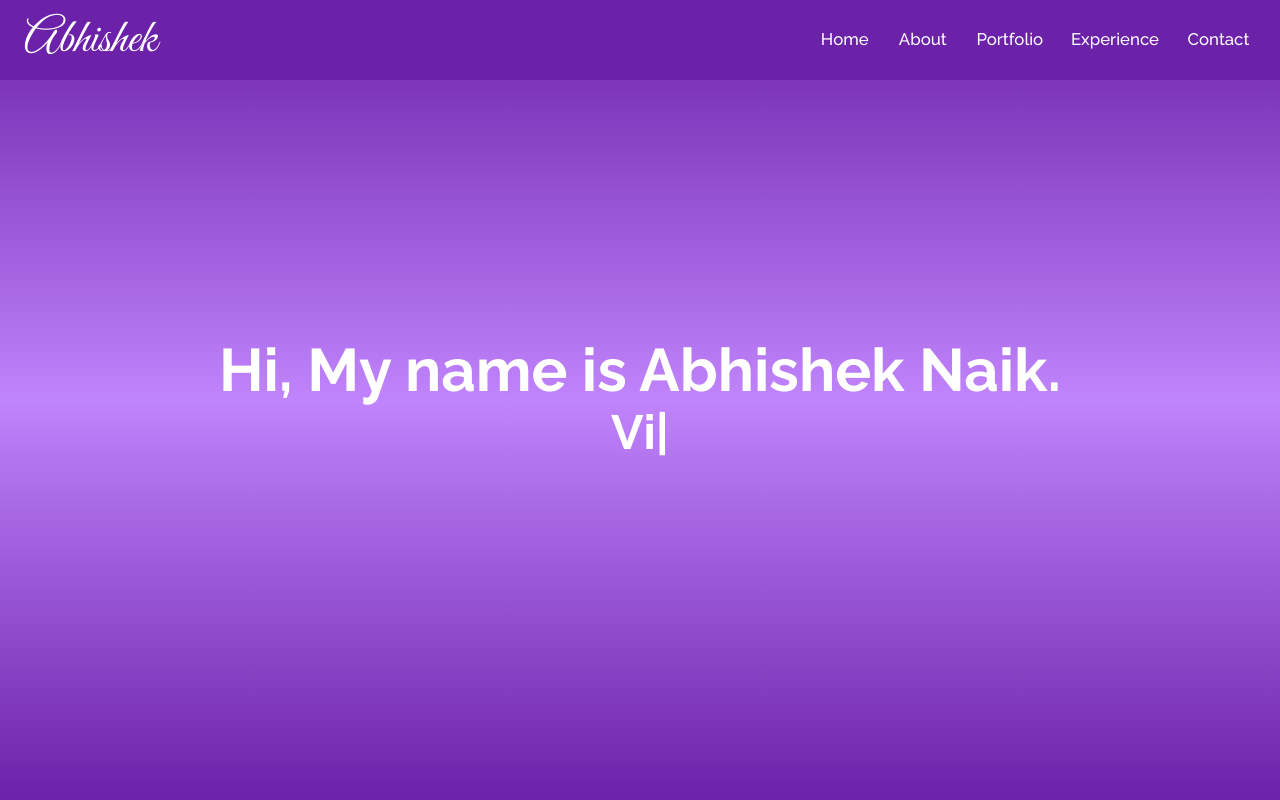
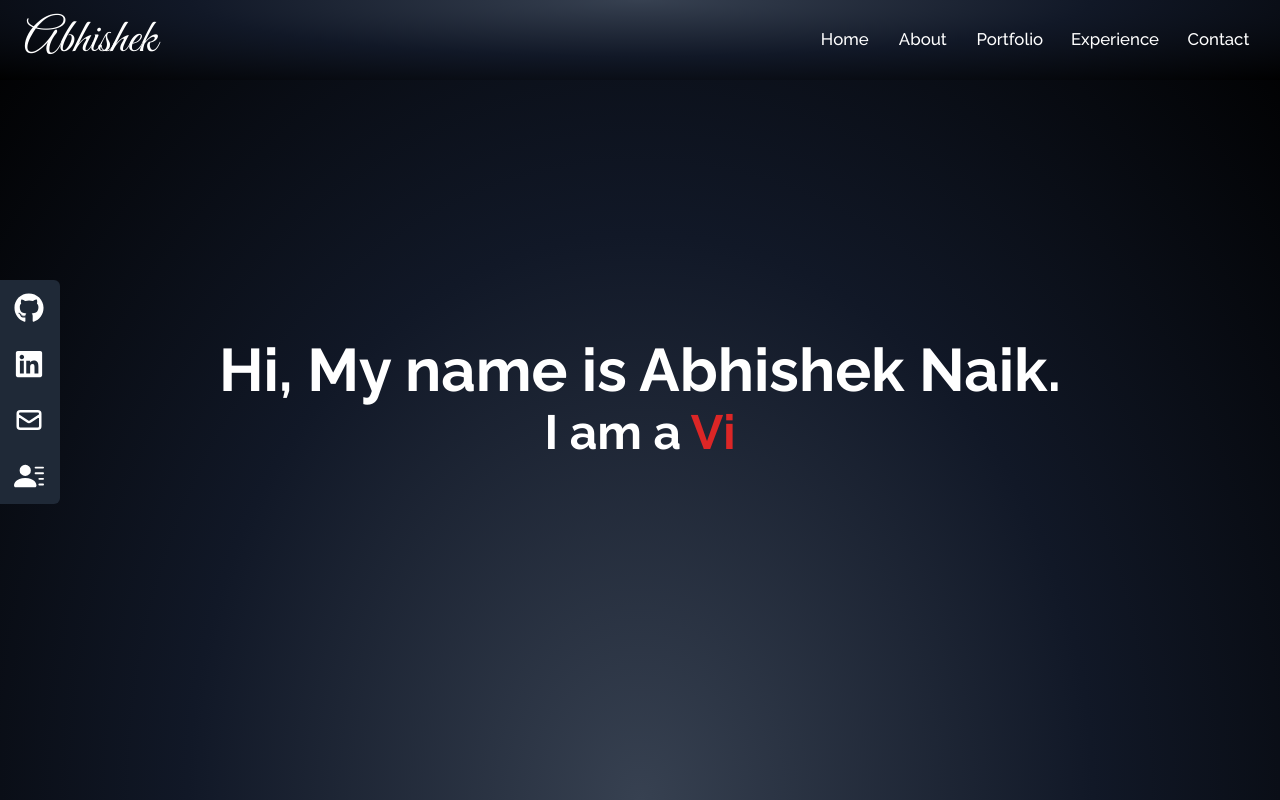
Before and after one commit to AbhishekNaik1112/MyPortfolio, a React (Create React App) app: page / in a window 1280 px wide. Built offline with nearby package versions, Linux system fonts and the light colour scheme; a web font is replaced by a local one.

Commit message:
home done (almost)

```diff
--- a/src/App.js
+++ b/src/App.js
@@ -1,11 +1,15 @@
 import Home from "./components/Home";
 import NavBar from "./components/NavBar";
+import Socials from "./components/Socials";
 
 function App() {
   return (
    <div>
     <NavBar />
     <Home />
+
+
+    <Socials />
    </div>
   );
 }
--- a/src/components/Home.jsx
+++ b/src/components/Home.jsx
@@ -5,14 +5,13 @@ const Home = () => {
   const el = useRef(null);
   useEffect(() => {
     const typed = new Typed(el.current, {
-      strings: ["Coder","Web Developer","Video Editor","Student"],
+      strings: ["Coder", "Web Developer", "Video Editor", "Student"],
       startDelay: 100,
       typeSpeed: 100,
       backSpeed: 100,
       backDelay: 100,
       loop: true,
-      showCursor: true,
-      cursorChar: "|",
+      showCursor: false,
     });
     return () => {
       typed.destroy();
@@ -21,7 +20,7 @@ const Home = () => {
   return (
     <div
       name="home"
-      className="h-screen w-full bg-gradient-to-b from-purple-800 via-purple-400 to-purple-800"
+      className="h-screen w-full bg-[radial-gradient(ellipse_at_bottom,_var(--tw-gradient-stops))] from-gray-700 via-gray-900 to-black"
     >
       <div className="max-w-screen-lg mx-auto flex flex-col items-center justify-center h-full px-4 md:flex-row">
         <div className="flex flex-col justify-center h-full">
@@ -29,8 +28,8 @@ const Home = () => {
             Hi, My name is Abhishek Naik.
           </h2>
           <h2 className="text-white text-4xl sm:text-5xl font-bold text-center mt-1 py-1">
-            {/* "Coder","Web Developer","Video Editor","Student" */}
-            <span ref={el}></span>{" "}
+            {/* "Coder","Web Developer","Video Editor","Student" */}I am a{" "}
+            <span className="text-red-600" ref={el}></span>{" "}
           </h2>
         </div>
       </div>
--- a/src/components/NavBar.jsx
+++ b/src/components/NavBar.jsx
@@ -28,7 +28,7 @@ const NavBar = () => {
   ];
 
   return (
-    <div className="flex justify-between items-center w-full h-20 px-4 text-white bg-gradient-to-b from-purple-800 to-purple-800 fixed">
+    <div className="flex justify-between items-center w-full h-20 px-4 text-white bg-[radial-gradient(ellipse_at_top,_var(--tw-gradient-stops))] from-gray-700 via-gray-900 to-black fixed">
       <div>
         <h1 className="font-signature text-5xl ml-2 cursor-pointer">
           Abhishek
@@ -38,7 +38,7 @@ const NavBar = () => {
         {links.map(({ id, link }) => (
           <li
             key={id}
-            className="px-4 cursor-pointer capitalize font-medium text-white hover:text-pink-700 scale-105 duration-300"
+            className="px-4 cursor-pointer capitalize font-medium text-white hover:text-red-700 scale-105 duration-300"
           >
             {link}
           </li>
@@ -52,11 +52,11 @@ const NavBar = () => {
       </div>
 
       {nav && (
-        <ul className="flex flex-col justify-center items-center absolute top-0 left-0 w-full h-screen bg-gradient-to-b from-purple-800 via-purple-400 to-purple-800 text-white">
+        <ul className="flex flex-col justify-center items-center absolute top-0 left-0 w-full h-screen bg-[radial-gradient(ellipse_at_top,_var(--tw-gradient-stops))] from-gray-700 via-gray-900 to-black text-white">
           {links.map(({ id, link }) => (
             <li
               key={id}
-              className=" text-2xl px-4 cursor-pointer capitalize py-6 font-medium text-white hover:text-pink-700 scale-105 duration-300"
+              className=" text-2xl px-4 cursor-pointer capitalize py-6 font-medium text-white hover:text-red-700 scale-105 duration-300"
             >
               {link}
             </li>
--- a/src/components/Socials.jsx
+++ b/src/components/Socials.jsx
@@ -1,7 +1,75 @@
 import React from "react";
+import { FaGithub, FaLinkedin } from "react-icons/fa";
+import { HiOutlineMail } from "react-icons/hi";
+import { BsFillPersonLinesFill } from "react-icons/bs";
 
 const Socials = () => {
-  return <div>Socials</div>;
+  const links = [
+    {
+      id: 1,
+      social: (
+        <>
+          Github <FaGithub size={30} />
+        </>
+      ),
+      href: "https://github.com/AbhishekNaik1112",
+      style: "rounded-tr-md",
+    },
+    {
+      id: 2,
+      social: (
+        <>
+          LinkedIn <FaLinkedin size={30} />
+        </>
+      ),
+      href: "https://www.linkedin.com/in/1211abhisheknaik/",
+    },
+    {
+      id: 3,
+      social: (
+        <>
+          Mail <HiOutlineMail size={30} />
+        </>
+      ),
+      href: "mailto:abhisheknaik11122gmail.com",
+    },
+    {
+      id: 4,
+      social: (
+        <>
+          Resume <BsFillPersonLinesFill size={30} />
+        </>
+      ),
+      href: "#",
+      style: "rounded-br-md",
+      download: true,
+    },
+  ];
+  return (
+    <div className="flex flex-col top-[35%] left-0 fixed">
+      <ul>
+        {links.map(({ id, social, href, style, download }) => (
+          <li
+            key={id}
+            className={
+              "flex justify-between items-center w-40 h-14 px-4 ml-[-100px] hover:ml-[-5px] hover:rounded-md duration-300 bg-gray-800" +
+              " " +
+              style
+            }
+          >
+            <a
+              href={href}
+              className="flex justify-between items-center w-full text-white"
+              download={download}
+              target="_blank"
+            >
+              {social}
+            </a>
+          </li>
+        ))}
+      </ul>
+    </div>
+  );
 };
 
 export default Socials;
```
